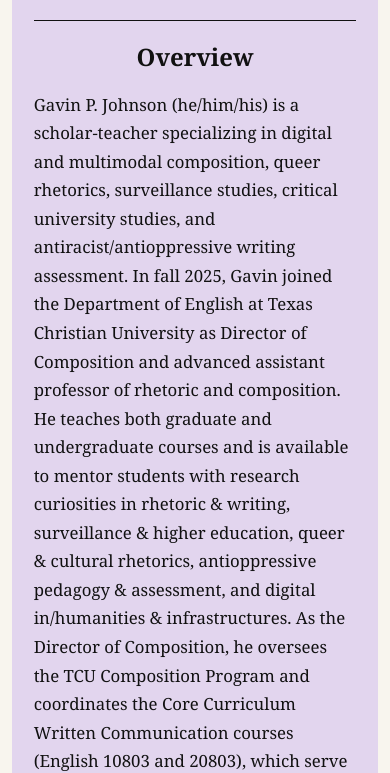
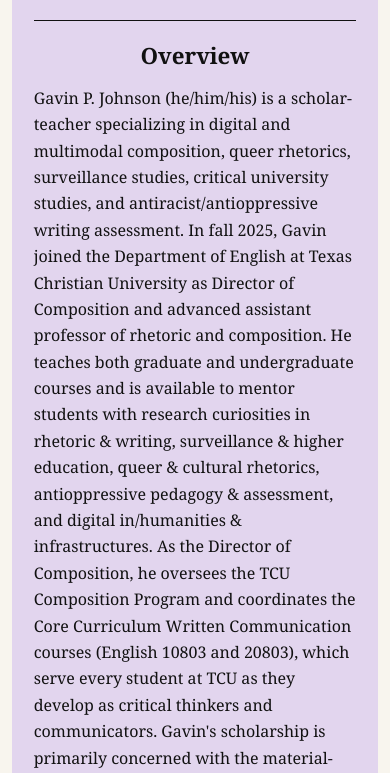
Before and after one commit to SALENROD28/DisputatioCFP, a plain HTML site: page contributing-author-1.html in a window 390 px wide. Shown: the part 1279-2052 px from the top of the page. Drawn offline with Linux system fonts and the light colour scheme.

Commit message:
Update styles for overview section in HTML

```diff
--- a/contributing-author-1.html
+++ b/contributing-author-1.html
@@ -129,6 +129,16 @@
         grid-template-columns: minmax(0, 260px);
         justify-content: center;
       }
+        .overview h2 {
+      font-size: clamp(1.4rem, 2vw, 2rem);
+      margin-bottom: clamp(16px, 2vw, 28px);
+    }
+
+    .overview p {
+      max-width: 75ch;
+      margin-inline: auto;
+      font-size: clamp(1rem, 1.45vw, 1.35rem);
+      line-height: 1.65;
     }
   </style>
 </head>
```
